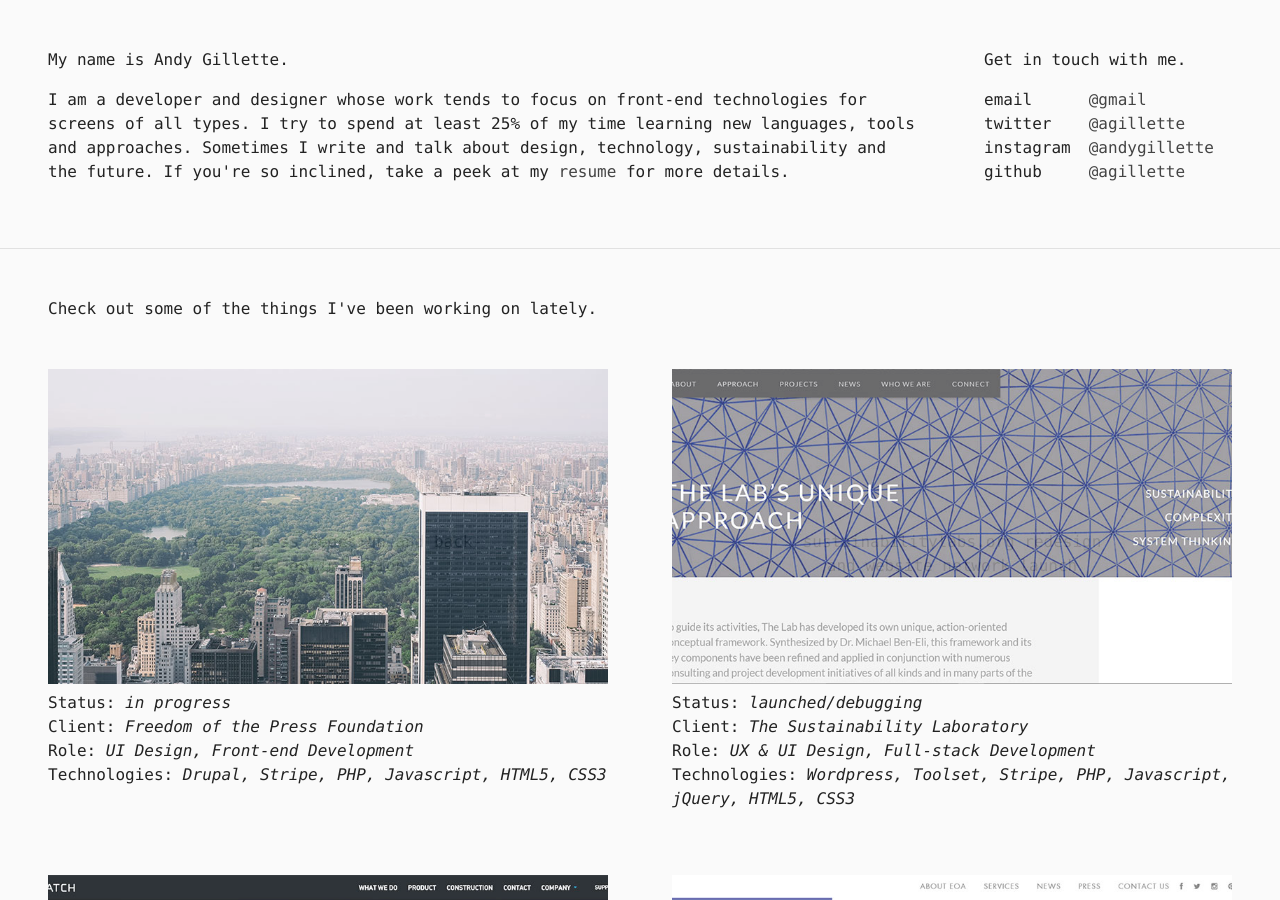
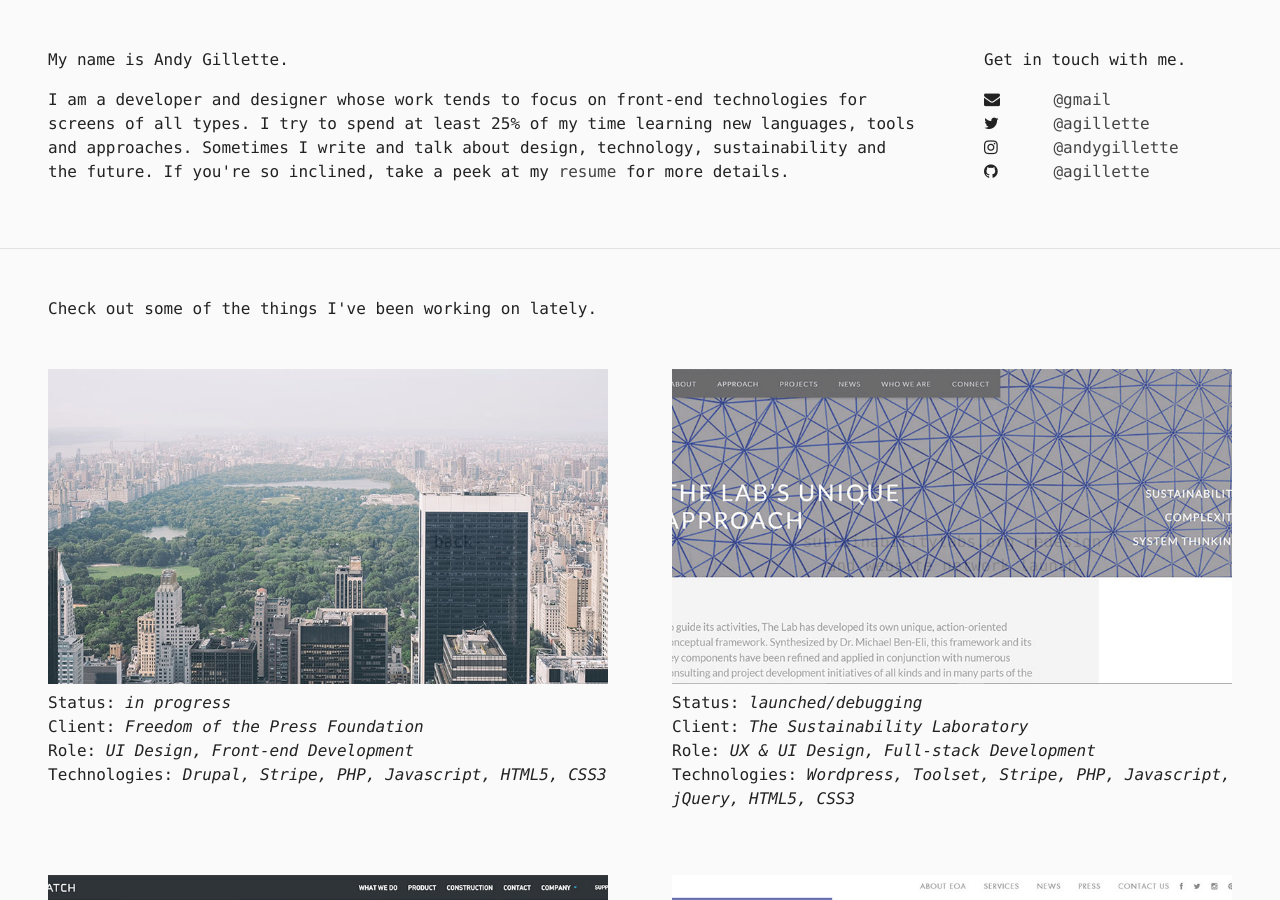
Before and after one commit to agillette/agillette.github.com, a Jekyll site: the page built from index.html, in a window 1280 px wide and 900 px high. Built offline with Jekyll 4.4.1, drawn with Linux system fonts in a browser that asks for light colours; nearby versions of some CDN libraries; some web fonts are replaced.

Commit message:
Header updates

```diff
--- a/_includes/head.html
+++ b/_includes/head.html
@@ -7,6 +7,7 @@
   <meta name="description" content="{% if page.excerpt %}{{ page.excerpt | strip_html | strip_newlines | truncate: 160 }}{% else %}{{ site.description }}{% endif %}">
 
   <link rel="stylesheet" href="{{ "/css/main.css" | prepend: site.baseurl }}">
+  <link rel="stylesheet" href="https://maxcdn.bootstrapcdn.com/font-awesome/4.5.0/css/font-awesome.min.css">
   <link rel="canonical" href="{{ page.url | replace:'index.html','' | prepend: site.baseurl | prepend: site.url }}">
   <link rel="alternate" type="application/rss+xml" title="{{ site.title }}" href="{{ "/feed.xml" | prepend: site.baseurl | prepend: site.url }}">
 </head>
--- a/_includes/header.html
+++ b/_includes/header.html
@@ -7,7 +7,7 @@
     <p>Get in touch with me.</p>
     <div class="row">
       <div class="column">
-        <p>email<br>twitter<br>instagram<br>github</p>
+        <p><i class="fa fa-envelope"></i><br><i class="fa fa-twitter"></i><br><i class="fa fa-instagram"></i><br><i class="fa fa-github"></i></p>
       </div>
       <div class="column">
         <p><a href="mailto:andy.gillette@gmail.com">@gmail</a><br><a href="http://twitter.com/agillette" target="_blank">@agillette</a><br><a href="http://instagram.com/andygillette" target="_blank">@andygillette</a><br><a href="http://github.com/agillette" target="_blank">@agillette</a></p>
```
